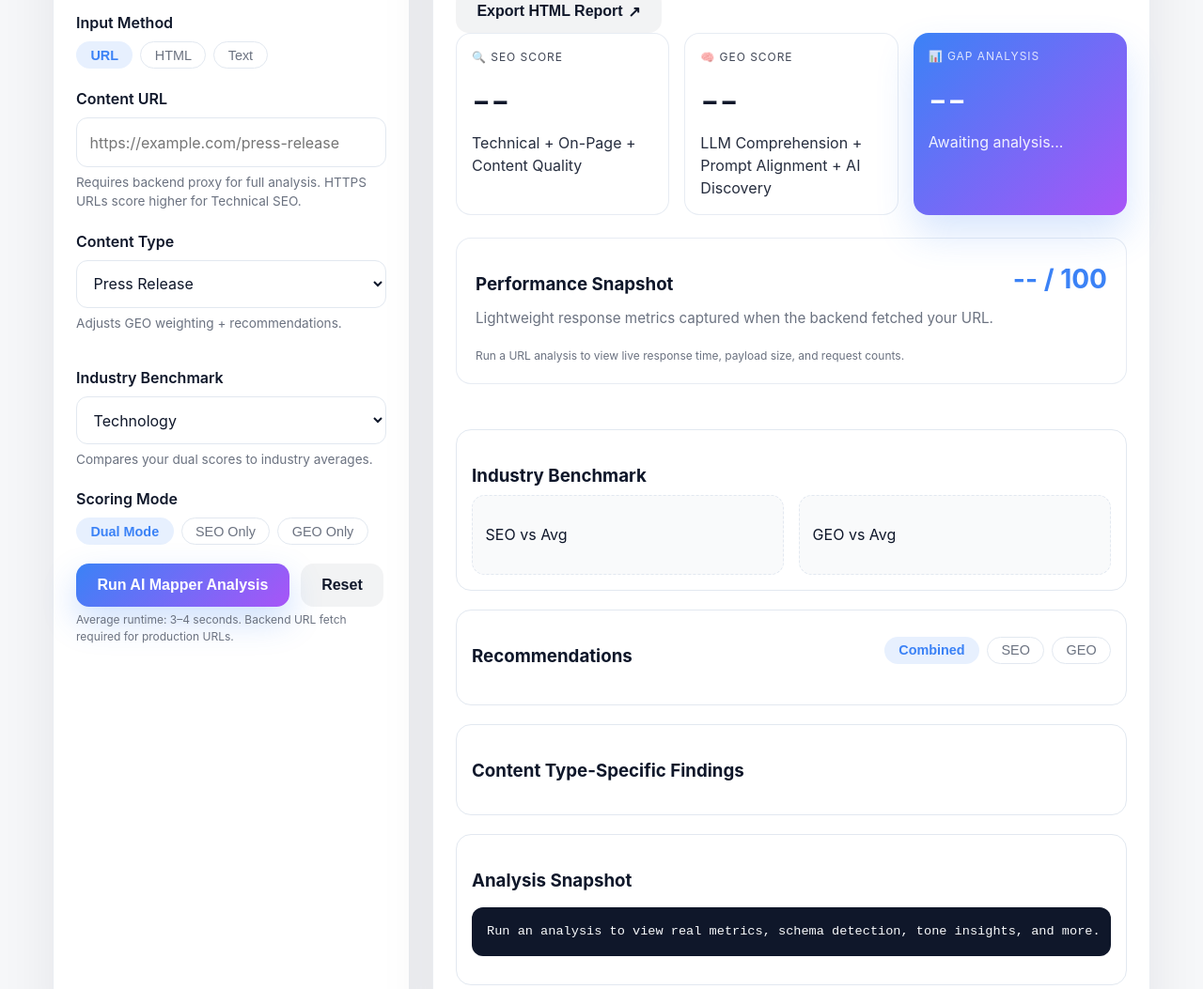
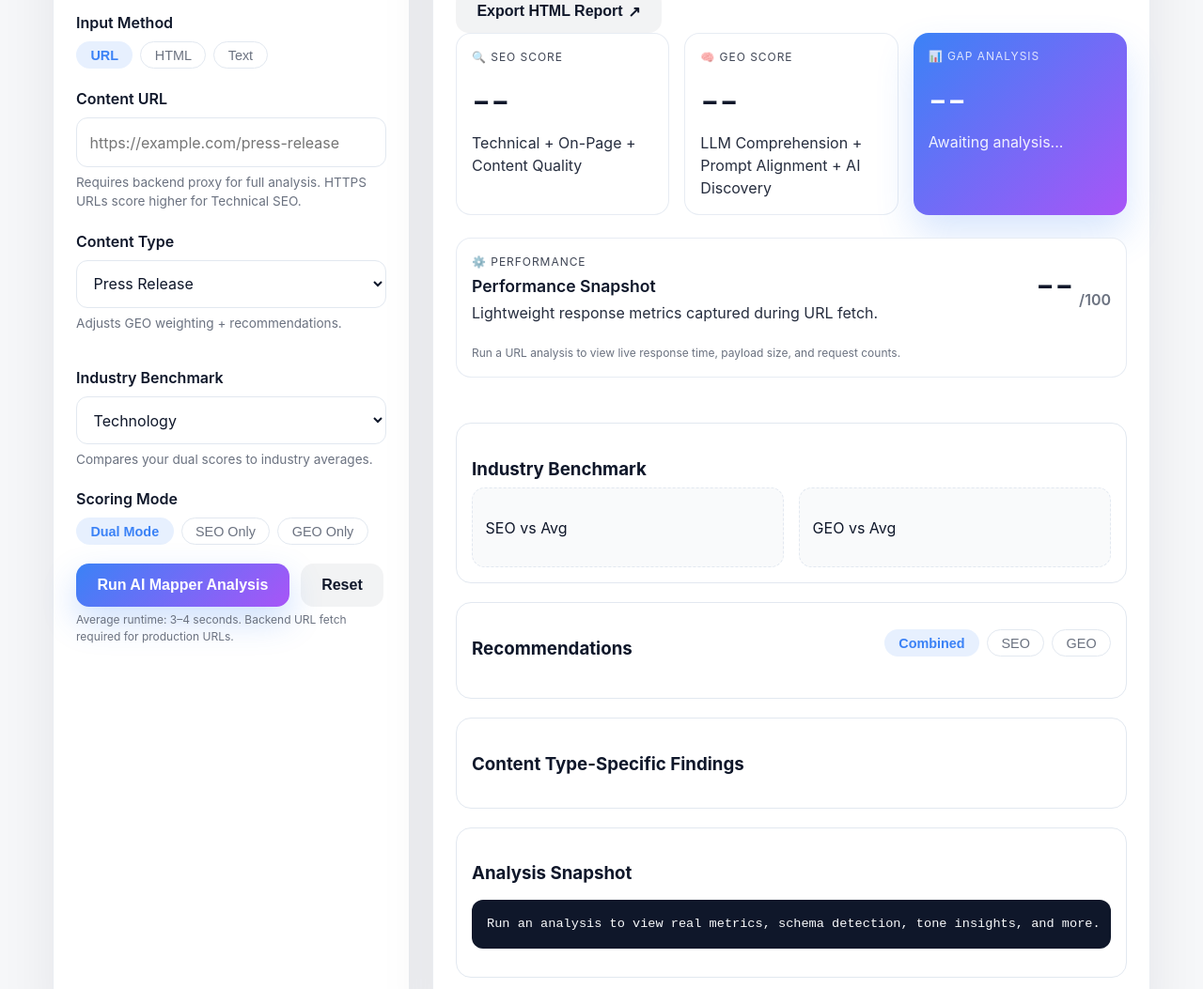
Before and after one commit to laratutton333/ai-mapper, a plain HTML site: page frontend/index.html in a window 1280 px wide. Shown: the part 746-1799 px from the top of the page at 94% size. Drawn offline with Linux system fonts and the light colour scheme.

Commit message:
Performance scorecard UI update

```diff
--- a/frontend/index.html
+++ b/frontend/index.html
@@ -134,18 +134,22 @@
           </article>
         </div>
 
-        <div class="performance-panel" id="performancePanel">
-          <div class="performance-panel__header">
-            <h3>Performance Snapshot</h3>
-            <span class="performance-score" id="performanceScoreValue">-- / 100</span>
+        <article class="score-card performance-card" id="performancePanel">
+          <div class="performance-card__heading">
+            <div>
+              <p class="score-card__eyebrow">⚙️ Performance</p>
+              <p class="performance-card__title">Performance Snapshot</p>
+              <p class="score-card__desc">Lightweight response metrics captured during URL fetch.</p>
+            </div>
+            <div class="performance-card__score">
+              <p class="score-card__value" id="performanceScoreValue">--</p>
+              <span class="performance-card__total">/100</span>
+            </div>
           </div>
-          <p class="panel__intro performance-panel__intro">
-            Lightweight response metrics captured when the backend fetched your URL.
-          </p>
           <div class="performance-grid" id="performanceGrid">
             <p class="helper-text small">Run a URL analysis to view live response time, payload size, and request counts.</p>
           </div>
-        </div>
+        </article>
 
         <div class="pillars" id="pillarBreakdown">
           <!-- Pillar cards injected via JS -->
--- a/frontend/src/main.js
+++ b/frontend/src/main.js
@@ -598,13 +598,14 @@ function renderTypeSpecific(list) {
 function renderPerformance(performance) {
   if (!elements.performanceGrid || !elements.performanceScore) return;
   if (!performance) {
-    elements.performanceScore.textContent = '-- / 100';
+    elements.performanceScore.textContent = '--';
     elements.performanceGrid.innerHTML =
       '<p class="helper-text small">URL fetching is required to display performance metrics.</p>';
     return;
   }
 
-  elements.performanceScore.textContent = `${performance.performanceScore} / 100`;
+  const scoreText = Number.isFinite(performance.performanceScore) ? `${performance.performanceScore}` : '--';
+  elements.performanceScore.textContent = scoreText;
   const gradeClass = {
     optimal: 'grade-badge--optimal',
     acceptable: 'grade-badge--acceptable',
--- a/frontend/styles.css
+++ b/frontend/styles.css
@@ -233,42 +233,53 @@ textarea {
   margin-bottom: 1.5rem;
 }
 
-.performance-panel {
-  border: 1px solid rgba(226, 232, 240, 0.8);
-  border-radius: 1rem;
-  padding: 1rem 1.25rem 1.25rem;
-  background: #fff;
+.performance-card {
   margin-bottom: 1.5rem;
 }
 
-.performance-panel__header {
+.performance-card__heading {
   display: flex;
-  align-items: center;
+  align-items: flex-start;
   justify-content: space-between;
-  gap: 1rem;
+  gap: 1.5rem;
+  flex-wrap: wrap;
 }
 
-.performance-score {
-  font-size: 1.75rem;
-  font-weight: 700;
-  color: var(--blue);
+.performance-card__title {
+  margin: 0.1rem 0 0.15rem;
+  font-size: 1.1rem;
+  font-weight: 600;
+  color: #0f172a;
 }
 
-.performance-panel__intro {
-  margin: 0.35rem 0 0.85rem;
+.performance-card__score {
+  display: flex;
+  align-items: flex-end;
+  gap: 0.35rem;
+}
+
+.performance-card__score .score-card__value {
+  margin: 0;
+}
+
+.performance-card__total {
+  font-weight: 600;
+  color: var(--muted);
+  margin-bottom: 0.35rem;
 }
 
 .performance-grid {
   display: grid;
   grid-template-columns: repeat(auto-fit, minmax(160px, 1fr));
   gap: 0.75rem;
+  margin-top: 1rem;
 }
 
 .performance-metric {
   border: 1px solid var(--border);
   border-radius: 0.85rem;
   padding: 0.85rem;
-  background: #f8fafc;
+  background: #fff;
   display: flex;
   flex-direction: column;
   gap: 0.35rem;
```
